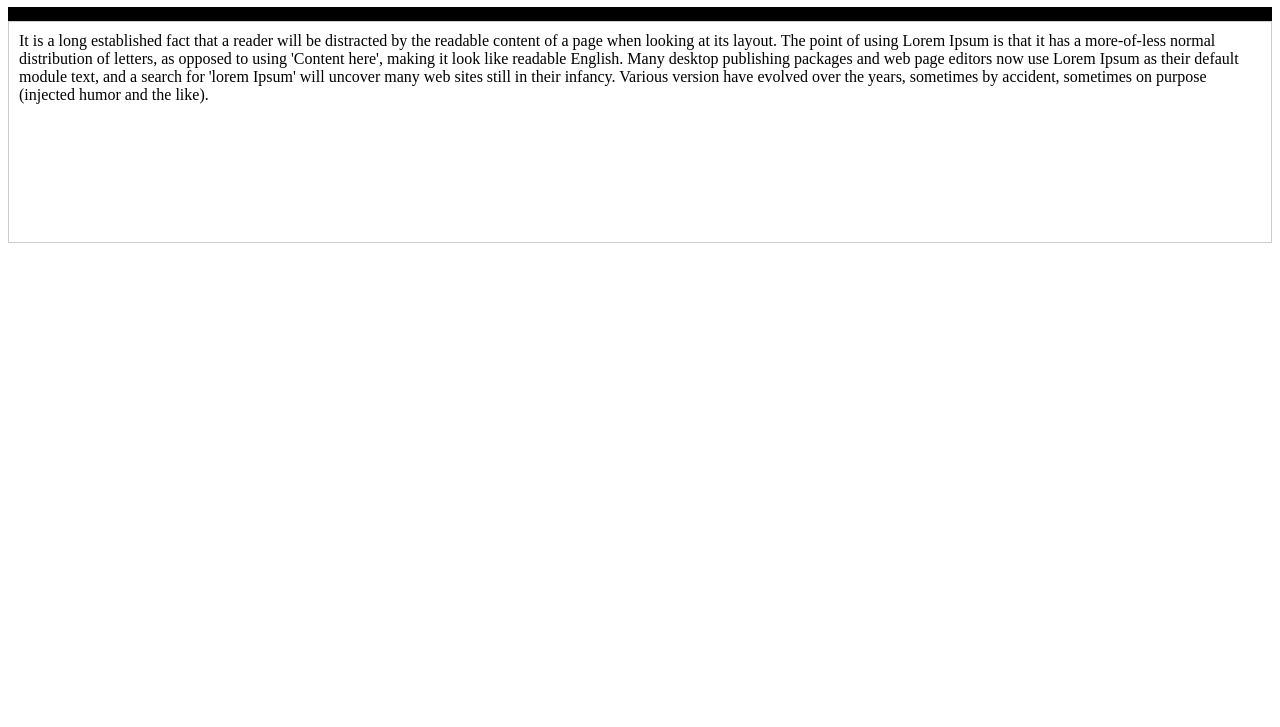
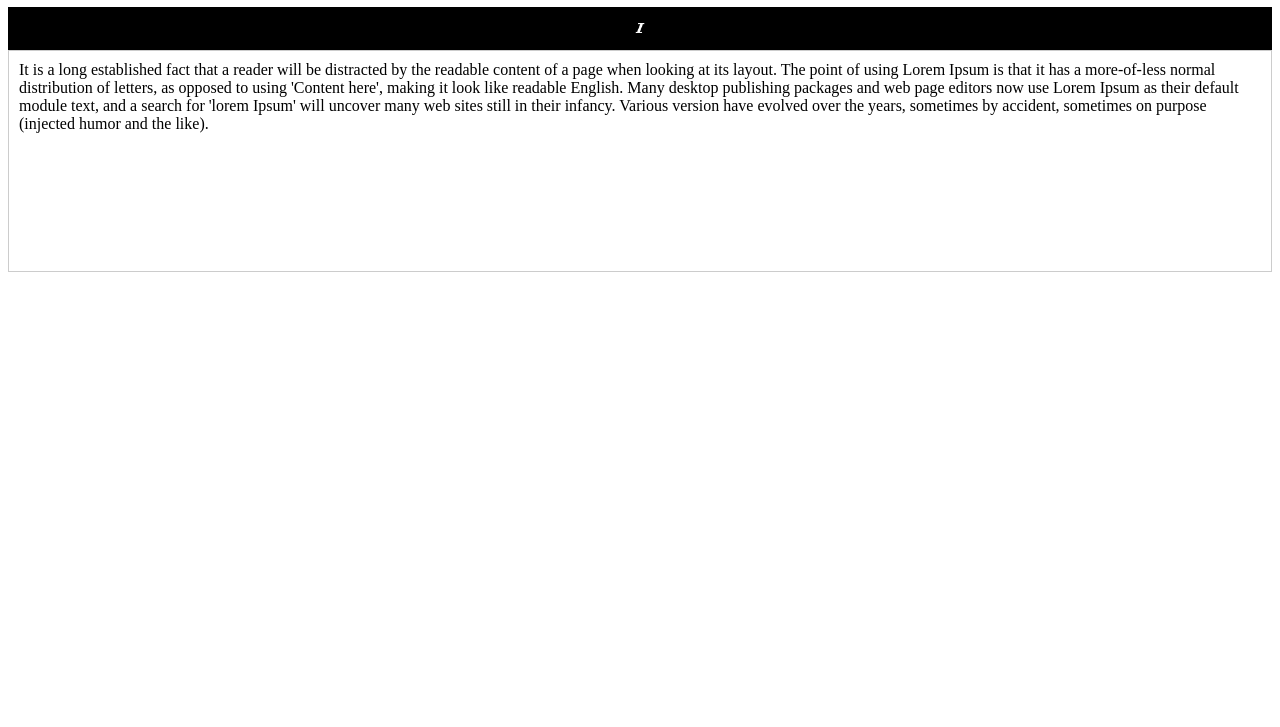
Before and after one commit to rajthanusan/webass, a plain HTML site: page index.html in a window 1280 px wide. Shown: the part 73-800 px from the top of the page. Drawn offline with Linux system fonts and the light colour scheme.

Commit message:
Italic  added

```diff
--- a/index.html
+++ b/index.html
@@ -53,7 +53,9 @@
     <center>
             <div class="backgroundcolor custom-button">
 
-
+                <button type="button" class="custom-button" onclick="cmd('italic')">
+                    <i><img src="italic-xxl.png" width="10" height="10" ></i>
+                </button>
 
 
     </center>
@@ -69,7 +71,11 @@
 
     <script>
 
-
+    const editor = document.querySelector('.editor');
+    function cmd(command, value = null) {
+        document.execCommand(command, false, value);
+        saveState();
+    }
 
 
     </script>
```
